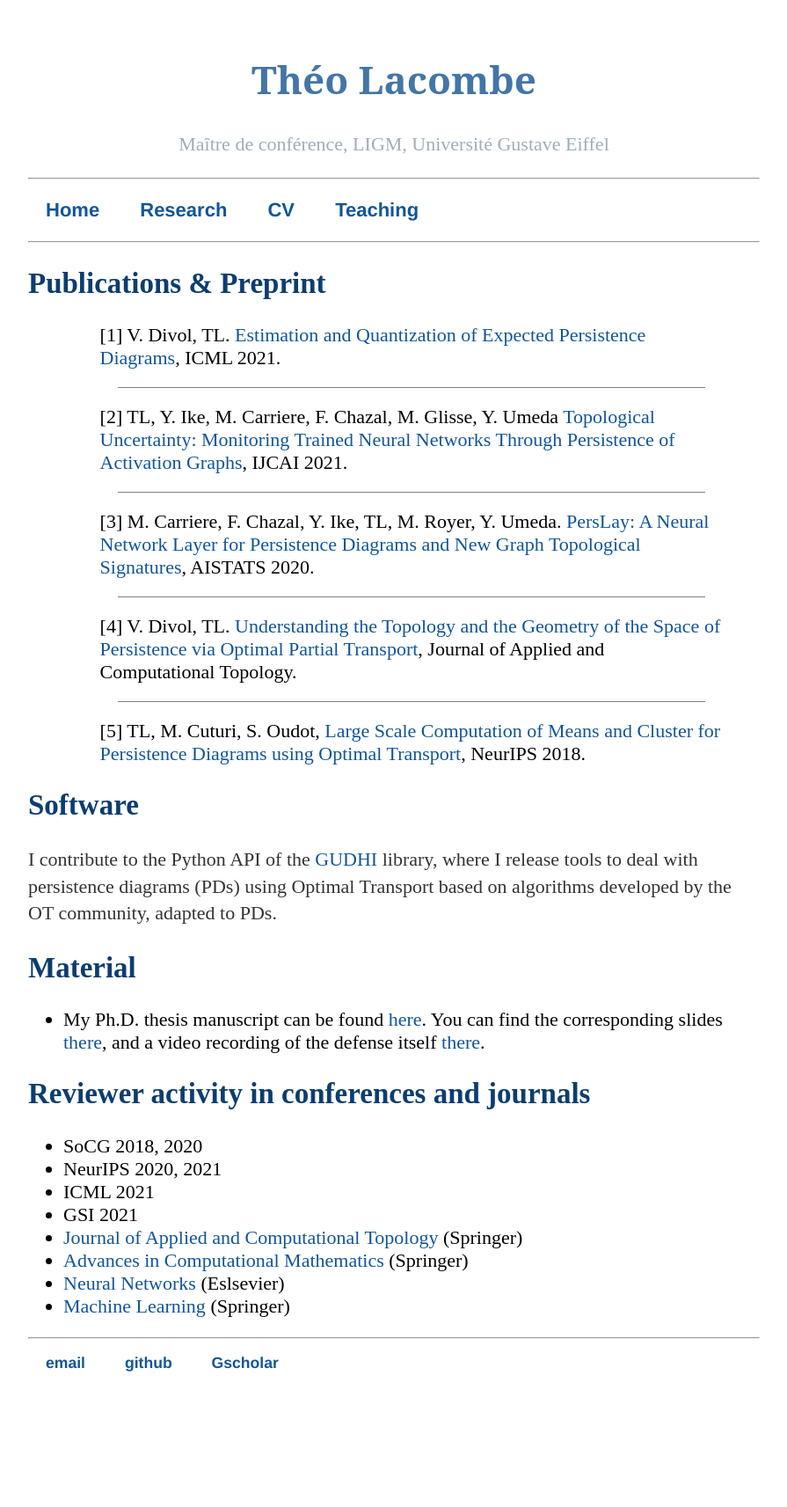
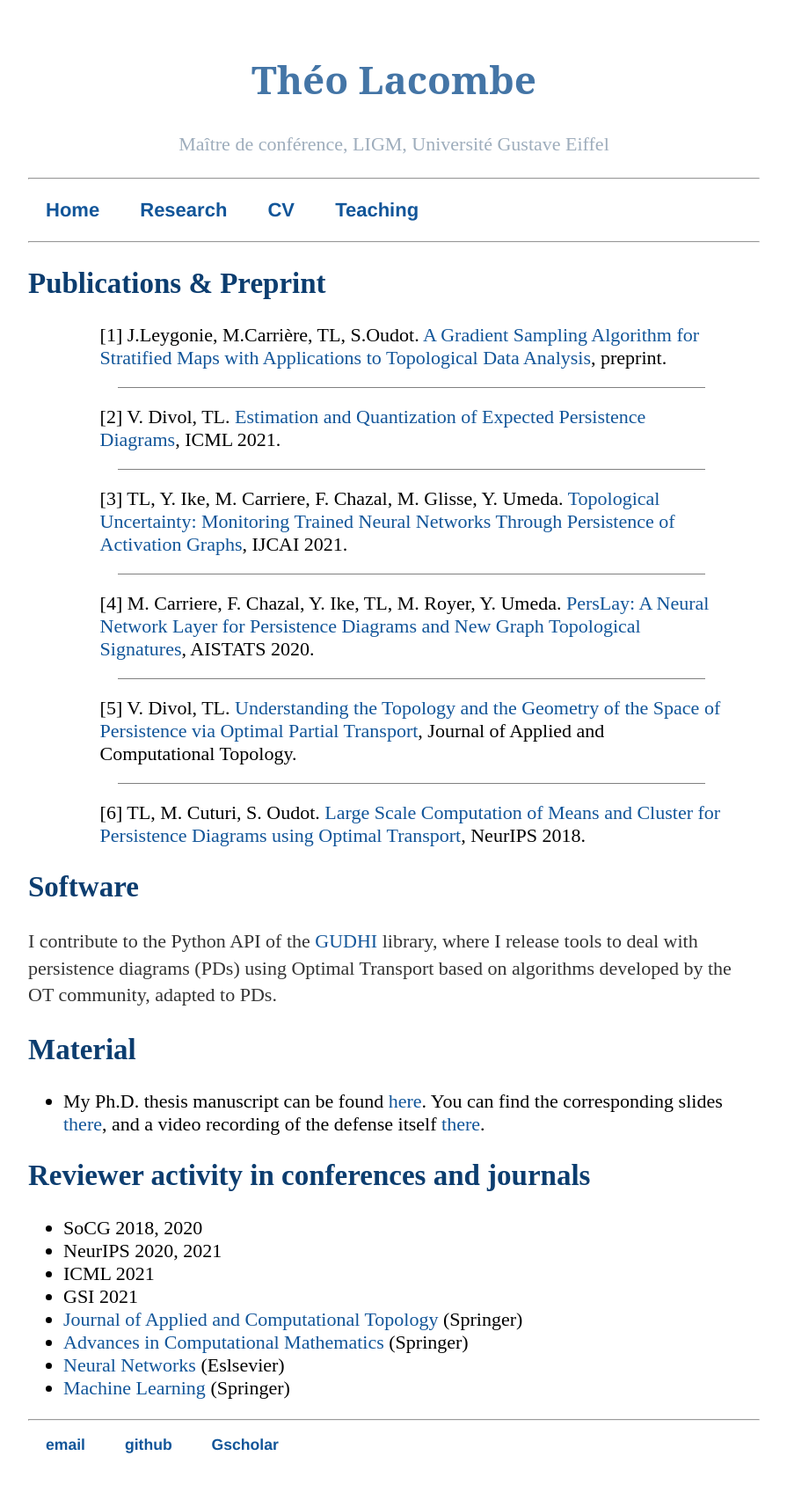
Before and after one commit to tlacombe/tlacombe.github.io, a Jekyll site: the page built from research/index.html, in a window 1280 px wide. Shown: the whole page at 88% size, without its empty margins (192-1087 px from the left). Built offline with Jekyll 4.4.1, drawn with Linux system fonts in a browser that asks for light colours; before the commit the page ends 1620 px from its top, so only the background shows below that.

Commit message:
added preprint in publi and news

```diff
--- a/index.html
+++ b/index.html
@@ -9,6 +9,7 @@ title: Théo Lacombe's webpage
 	</p>
 
     <h2> News </h2>
+		New preprint is out: <a href="https://arxiv.org/abs/2109.00530">A Gradient Sampling Algorithm for Stratified Maps with Applications to Topological Data Analysis</a>, a joint work with Jacob Leygonie, Mathieu Carrière, and Steve Oudot.
 	<h3> Upcoming events</h3>
 	<ul>
 		<li>TBA.</li>
--- a/research/index.html
+++ b/research/index.html
@@ -4,11 +4,12 @@ title: TL - Research
 ---
 <h2>Publications & Preprint</h2>
 	<ol class="publi">
+		<li>J.Leygonie, M.Carrière, TL, S.Oudot. <a href="https://arxiv.org/abs/2109.00530">A Gradient Sampling Algorithm for Stratified Maps with Applications to Topological Data Analysis</a>, preprint.</li>
 		<li> V. Divol, TL. <a href="https://arxiv.org/pdf/2105.04852.pdf">Estimation and Quantization of Expected Persistence Diagrams</a>, ICML 2021.</li>
-		<li> TL, Y. Ike, M. Carriere, F. Chazal, M. Glisse, Y. Umeda <a href="https://arxiv.org/pdf/2105.04404.pdf">Topological Uncertainty: Monitoring Trained Neural Networks Through Persistence of Activation Graphs</a>, IJCAI 2021.</li>
+		<li> TL, Y. Ike, M. Carriere, F. Chazal, M. Glisse, Y. Umeda. <a href="https://arxiv.org/pdf/2105.04404.pdf">Topological Uncertainty: Monitoring Trained Neural Networks Through Persistence of Activation Graphs</a>, IJCAI 2021.</li>
 		<li> M. Carriere, F. Chazal, Y. Ike, TL, M. Royer, Y. Umeda. <a href="https://arxiv.org/pdf/1904.09378.pdf">PersLay: A Neural Network Layer for Persistence Diagrams and New Graph Topological Signatures</a>, AISTATS 2020.</li>
 		<li> V. Divol, TL. <a href="https://arxiv.org/pdf/1901.03048.pdf">Understanding the Topology and the Geometry of the Space of Persistence via Optimal Partial Transport</a>, Journal of Applied and Computational Topology.</li>
-		<li class="last"> TL, M. Cuturi, S. Oudot, <a href="https://arxiv.org/pdf/1805.08331.pdf">Large Scale Computation of Means and Cluster for Persistence Diagrams using Optimal Transport</a>, NeurIPS 2018. </li>
+		<li class="last"> TL, M. Cuturi, S. Oudot. <a href="https://arxiv.org/pdf/1805.08331.pdf">Large Scale Computation of Means and Cluster for Persistence Diagrams using Optimal Transport</a>, NeurIPS 2018. </li>
 	</ol>
 
 
```
